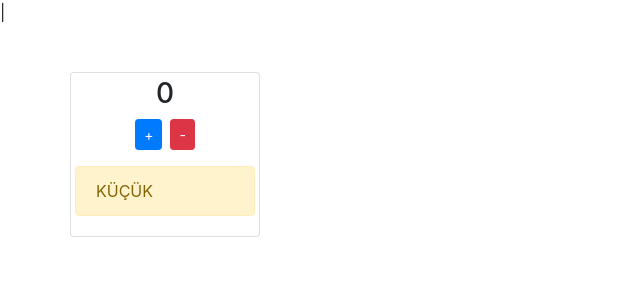
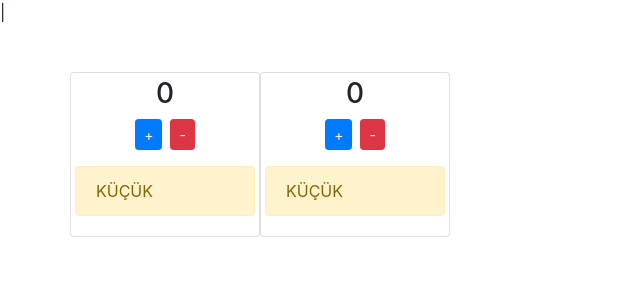
Before and after one commit to rumeysag/Vue.js-version3, a Vue app: page /counter in a window 1280 px wide. Shown: the top 300 px of the page, without its empty margins (0-640 px from the left). Built offline with nearby package versions, Linux system fonts and the light colour scheme.

Commit message:
V3- computed

```diff
--- a/src/views/Counter.vue
+++ b/src/views/Counter.vue
@@ -7,7 +7,16 @@
           <button @click="counter++" class="btn mr-2 btn-sm btn-primary">+</button>
           <button @click="counter--" class="btn btn-sm btn-danger">-</button>
         </div>
-        <div class="alert alert-warning mt-3"> {{ getCounterResult() }}</div>
+        <div class="alert alert-warning mt-3"> {{ getCounterResult }}</div>
+      </div>
+
+      <div class="col-2 card p-1">
+        <h3 class="text-center">{{counter2}}</h3>
+        <div class="d-flex justify-content-center align-items-center">
+          <button @click="counter2++" class="btn mr-2 btn-sm btn-primary">+</button>
+          <button @click="counter2--" class="btn btn-sm btn-danger">-</button>
+        </div>
+        <div class="alert alert-warning mt-3"> {{ getCounter2Result }}</div>
       </div>
     </div>
   </div>
@@ -17,14 +26,31 @@
 export default {
   data() {
     return {
-        counter: 0
+        counter: 0,
+        counter2: 0
     };
   },
   methods: {
+    // getCounterResult() {
+    //   console.log("Counter 1 çalıştı");
+    //      return this.counter > 5 ? 'BÜYÜK' : 'KÜÇÜK';
+    // },
+    // getCounter2Result() {
+    //   console.log("Counter 2 çalıştı");
+    //      return this.counter2 > 5 ? 'BÜYÜK' : 'KÜÇÜK';
+    // },
+  },
+  computed: {
     getCounterResult() {
+      console.log("Counter 1 çalıştı");
          return this.counter > 5 ? 'BÜYÜK' : 'KÜÇÜK';
     },
-  },
+    getCounter2Result() {
+      console.log("Counter 2 çalıştı");
+         return this.counter2 > 5 ? 'BÜYÜK' : 'KÜÇÜK';
+    },
+
+  }
 //   methods : {
 //     inc(){
 //         this.counter++;
```
